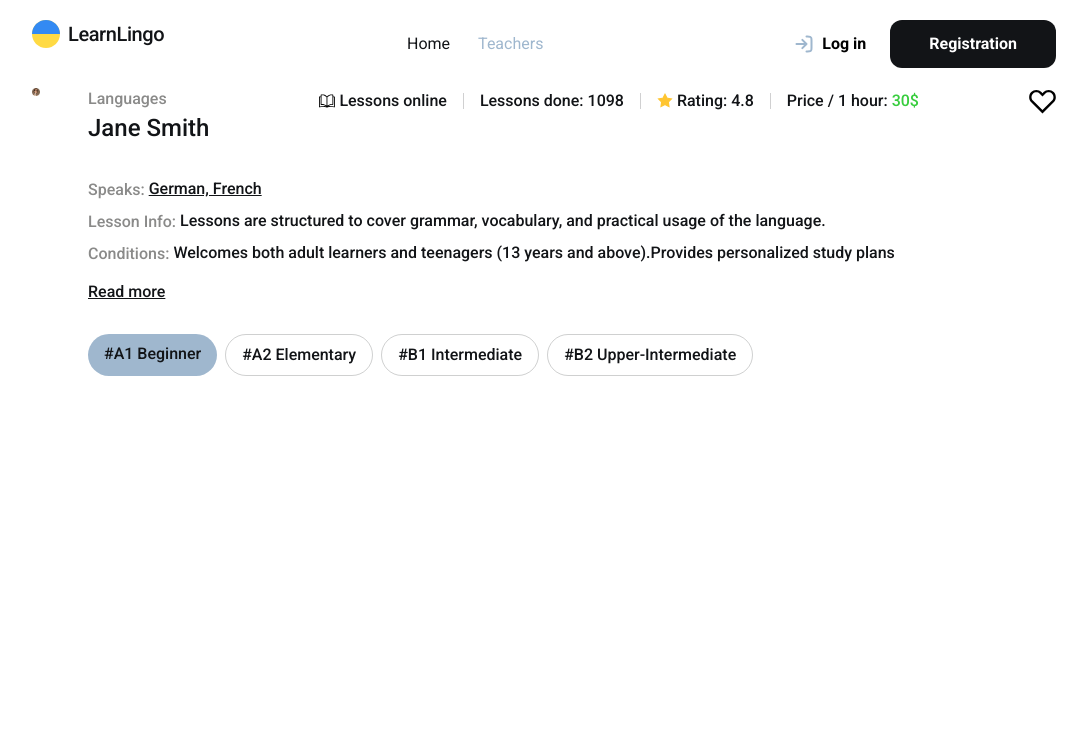
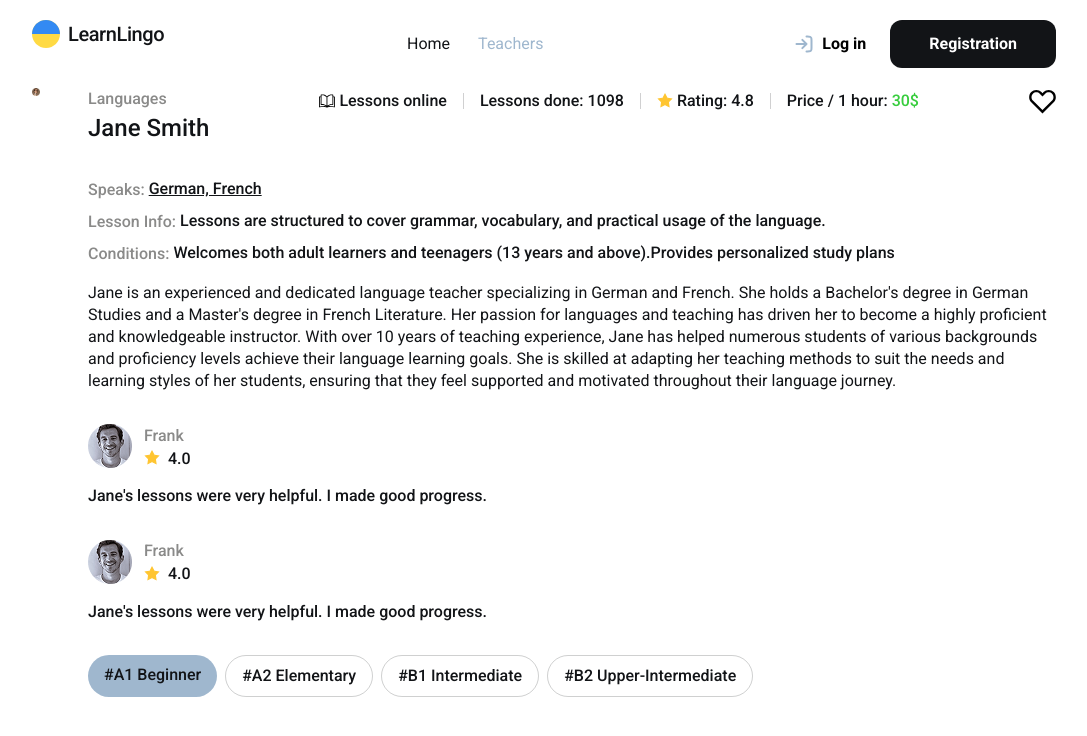
Before and after one commit to kiryhanchiiiik/learn-lingo, a React (Vite) app: page /teachers in a window 1280 px wide. Both pictures are taken after a click on the link "Read more". Shown: the top 736 px of the page, without its empty margins (96-1183 px from the left). Built offline with nearby package versions, Linux system fonts and the light colour scheme; no server answers.

Commit message:
add read more link logic and small styles

```diff
--- a/src/pages/TeachersPage/TeachersPage.module.scss
+++ b/src/pages/TeachersPage/TeachersPage.module.scss
@@ -113,3 +113,43 @@
   text-decoration: underline;
   cursor: pointer;
 }
+.moreInfo {
+  animation: fadeIn 0.3s ease-in-out;
+  .moreInfoDesc {
+    width: 968px;
+    margin-top: 8px;
+    margin-bottom: 32px;
+  }
+}
+
+@keyframes fadeIn {
+  from {
+    opacity: 0;
+    transform: translateY(-5px);
+  }
+  to {
+    opacity: 1;
+    transform: translateY(0);
+  }
+}
+
+.moreInfoList {
+  display: flex;
+  flex-direction: column;
+  gap: 32px;
+}
+
+.moreInfoItem {
+  display: flex;
+  gap: 12px;
+  align-items: center;
+}
+
+.reviewContainer {
+  display: flex;
+  align-items: center;
+  gap: 8px;
+}
+.reviewComment {
+  margin-top: 16px;
+}
--- a/src/pages/TeachersPage/TeachersPage.tsx
+++ b/src/pages/TeachersPage/TeachersPage.tsx
@@ -1,8 +1,16 @@
 import css from "./TeachersPage.module.scss";
 import girl from "../../img/girlss.png";
+import frank from "../../img/frank.png";
 import sprite from "../../img/sprite.svg";
+import { useState } from "react";
 
 const TeachersPage = () => {
+  const [showMore, setShowMore] = useState<boolean>(false);
+
+  const toggleReadMore = (): void => {
+    setShowMore((prev) => !prev);
+  };
+
   return (
     <section className={css.teachers}>
       <ul className={css.teachersContainer}>
@@ -72,7 +80,75 @@ const TeachersPage = () => {
                     above).Provides personalized study plans
                   </p>
                 </div>
-                <a className={css.readMoreBtn}>Read more</a>
+                {!showMore && (
+                  <a className={css.readMoreBtn} onClick={toggleReadMore}>
+                    Read more
+                  </a>
+                )}
+                {showMore && (
+                  <div className={css.moreInfo}>
+                    <p className={css.moreInfoDesc}>
+                      Jane is an experienced and dedicated language teacher
+                      specializing in German and French. She holds a Bachelor's
+                      degree in German Studies and a Master's degree in French
+                      Literature. Her passion for languages and teaching has
+                      driven her to become a highly proficient and knowledgeable
+                      instructor. With over 10 years of teaching experience,
+                      Jane has helped numerous students of various backgrounds
+                      and proficiency levels achieve their language learning
+                      goals. She is skilled at adapting her teaching methods to
+                      suit the needs and learning styles of her students,
+                      ensuring that they feel supported and motivated throughout
+                      their language journey.
+                    </p>
+                    <ul className={css.moreInfoList}>
+                      <li>
+                        <div className={css.moreInfoItem}>
+                          <img src={frank} alt={frank} />
+                          <div>
+                            <span className={css.spanWord}>Frank</span>
+                            <p
+                              className={`${css.reviewContainer} ${css.infoWrapper}`}
+                            >
+                              <svg width={16} height={16}>
+                                <use href={`${sprite}#star`}></use>
+                              </svg>{" "}
+                              4.0
+                            </p>
+                          </div>
+                        </div>
+                        <p
+                          className={`${css.reviewComment} ${css.infoWrapper}`}
+                        >
+                          Jane's lessons were very helpful. I made good
+                          progress.
+                        </p>
+                      </li>
+                      <li>
+                        <div className={css.moreInfoItem}>
+                          <img src={frank} alt={frank} />
+                          <div>
+                            <span className={css.spanWord}>Frank</span>
+                            <p
+                              className={`${css.reviewContainer} ${css.infoWrapper}`}
+                            >
+                              <svg width={16} height={16}>
+                                <use href={`${sprite}#star`}></use>
+                              </svg>{" "}
+                              4.0
+                            </p>
+                          </div>
+                        </div>
+                        <p
+                          className={`${css.reviewComment} ${css.infoWrapper}`}
+                        >
+                          Jane's lessons were very helpful. I made good
+                          progress.
+                        </p>
+                      </li>
+                    </ul>
+                  </div>
+                )}
               </div>
               <div className={css.langLvl}>
                 <div className={`${css.lang} ${css.blue}`}>#A1 Beginner</div>
```
Also changed, not shown: src/img/frank.png (added).
